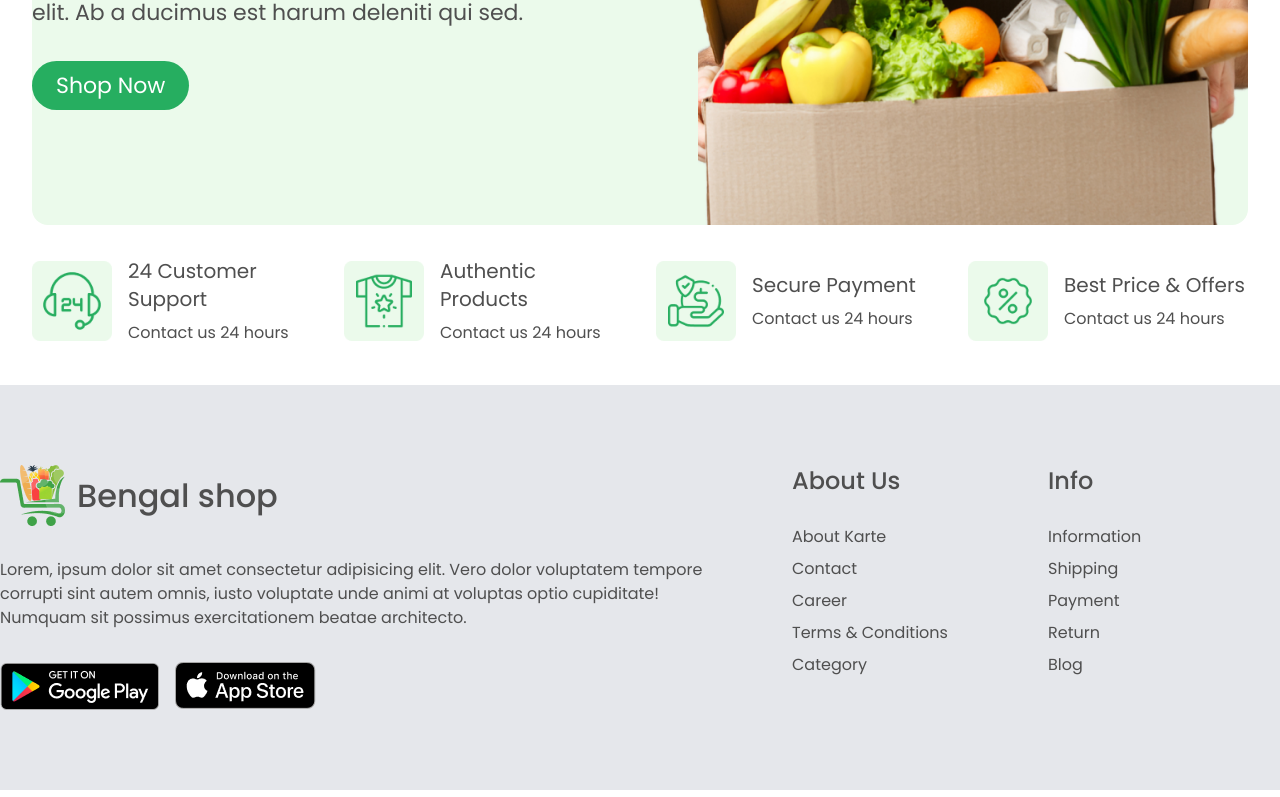
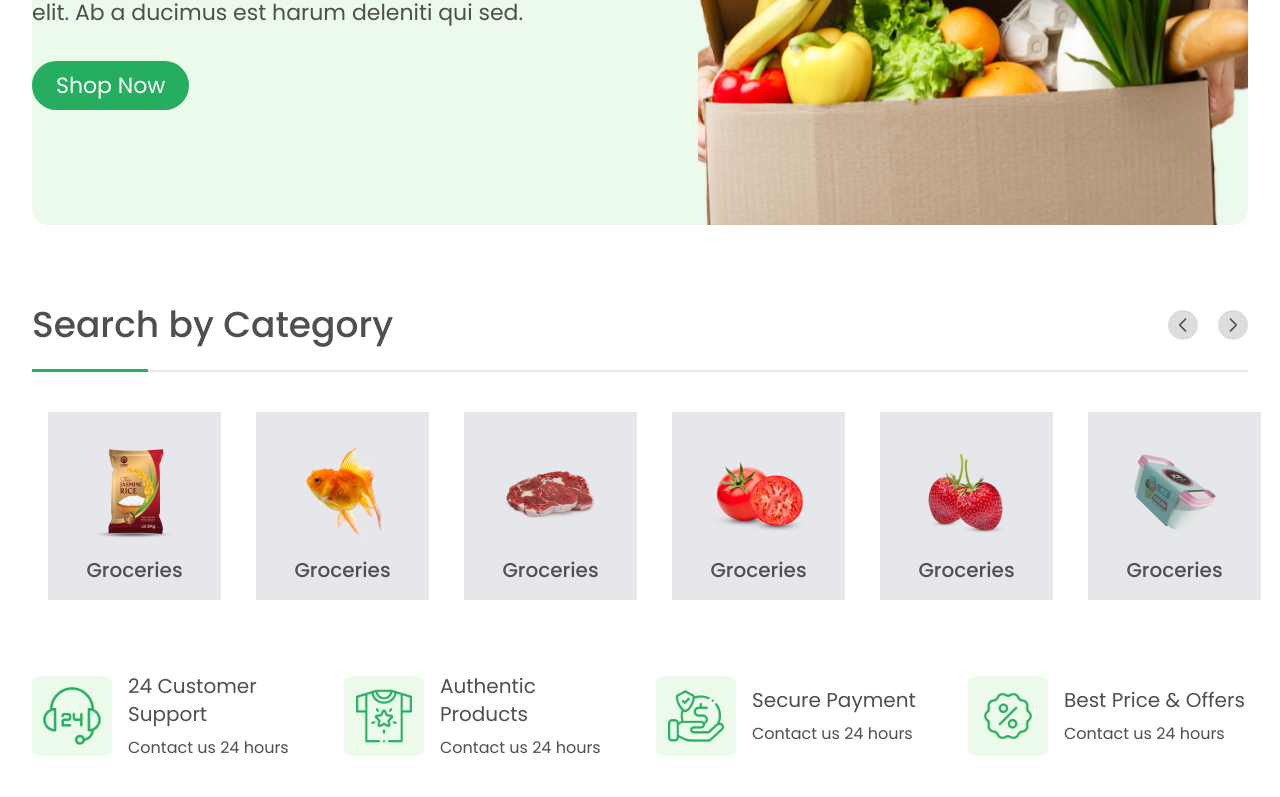
Before and after one commit to moonkabir/LaravelVueNuxt, a Nuxt app: page / in a window 1280 px wide. Shown: the part 670-1467 px from the top of the page. Built offline with nearby package versions, Linux system fonts and the light colour scheme.

Commit message:
add category slider and video no 6

```diff
--- a/pages/index.vue
+++ b/pages/index.vue
@@ -1,11 +1,5 @@
 <template>
 	<div>
-		<!-- <vue-slick-carousel :arrows="true" :dots="true">
-			<div>1</div>
-			<div>2</div>
-			<div>3</div>
-			<div>4</div>
-		</vue-slick-carousel> -->
 		<div class="p-8">
 			<vue-slick-carousel :arrows="false" :dots="true" class="hero-slide">
 				<div class="slide-bg rounded-2xl pt-8">
@@ -54,6 +48,74 @@
 					</div>
 				</div>
 			</vue-slick-carousel>
+			<div class="container pt-20">
+				<h3 class="text-4xl mb-6"> Search by Category</h3>
+				<div class="flex items-center mb-10">
+					<div style="height:3px" class="w-32 bs-dark-green-bg"></div>
+					<div style="height:2px" class="w-full bg-gray-200"></div>
+				</div>
+
+
+				<vue-slick-carousel class="category-carousel mb-10" v-bind="CategoryCaroselSettings">
+					<div class="bg-gray-200 p-4 mx-4">
+						<div class="h-32 flex justify-center items-center">
+							<img src="~/assets/img/carousel-img-1.png" alt="">
+						</div>
+						<h4 class="text-xl text-center">Groceries</h4>
+					</div>
+					<div class="bg-gray-200 p-4 mx-4">
+						<div class="h-32 flex justify-center items-center">
+							<img src="~/assets/img/carousel-img-2.png" alt="">
+						</div>
+						<h4 class="text-xl text-center">Groceries</h4>
+					</div>
+					<div class="bg-gray-200 p-4 mx-4">
+						<div class="h-32 flex justify-center items-center">
+							<img src="~/assets/img/carousel-img-3.png" alt="">
+						</div>
+						<h4 class="text-xl text-center">Groceries</h4>
+					</div>
+					<div class="bg-gray-200 p-4 mx-4">
+						<div class="h-32 flex justify-center items-center">
+							<img src="~/assets/img/carousel-img-4.png" alt="">
+						</div>
+						<h4 class="text-xl text-center">Groceries</h4>
+					</div>
+					<div class="bg-gray-200 p-4 mx-4">
+						<div class="h-32 flex justify-center items-center">
+							<img src="~/assets/img/carousel-img-5.png" alt="">
+						</div>
+						<h4 class="text-xl text-center">Groceries</h4>
+					</div>
+					<div class="bg-gray-200 p-4 mx-4">
+						<div class="h-32 flex justify-center items-center">
+							<img src="~/assets/img/carousel-img-6.png" alt="">
+						</div>
+						<h4 class="text-xl text-center">Groceries</h4>
+					</div>
+					<div class="bg-gray-200 p-4 mx-4">
+						<div class="h-32 flex justify-center items-center">
+							<img src="~/assets/img/carousel-img-1.png" alt="">
+						</div>
+						<h4 class="text-xl text-center">Groceries</h4>
+					</div>
+
+
+					<template #prevArrow="arrowOption">
+						<svg xmlns="http://www.w3.org/2000/svg" class="h-6 w-6" fill="none" viewBox="0 0 24 24" stroke="currentColor" stroke-width="2">
+							<path stroke-linecap="round" stroke-linejoin="round" d="M15 19l-7-7 7-7" />
+						</svg>
+					</template>
+					<template #nextArrow="arrowOption">
+						<svg xmlns="http://www.w3.org/2000/svg" class="h-6 w-6" fill="none" viewBox="0 0 24 24" stroke="currentColor" stroke-width="2">
+							<path stroke-linecap="round" stroke-linejoin="round" d="M9 5l7 7-7 7" />
+						</svg>
+					</template>
+
+
+
+				</vue-slick-carousel>
+			</div>
 		</div>
 	</div>
 </template>
@@ -64,5 +126,12 @@ import Footer from "../components/Footer";
 export default {
 	name: 'IndexPage',
 	components: {Header,Footer},
+	data() {
+		return {
+			CategoryCaroselSettings: {
+				"slidesToShow": 6,
+			},
+		}
+    },
 }
 </script>
```
Lines whose indentation alone changed are shown as unchanged.
